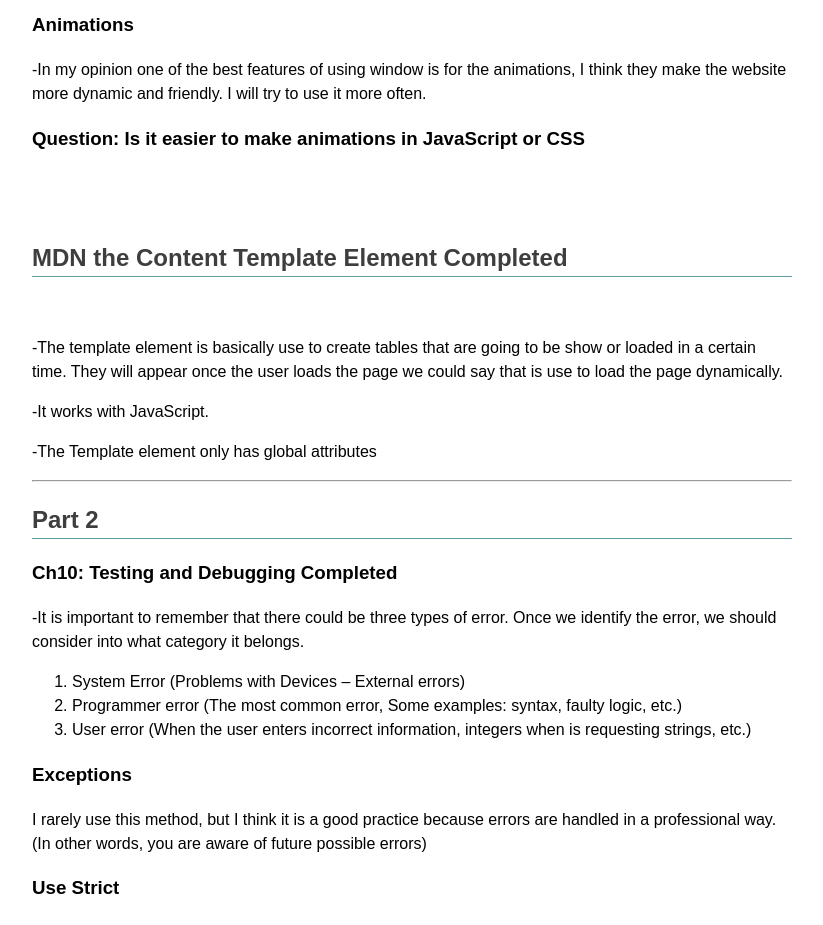
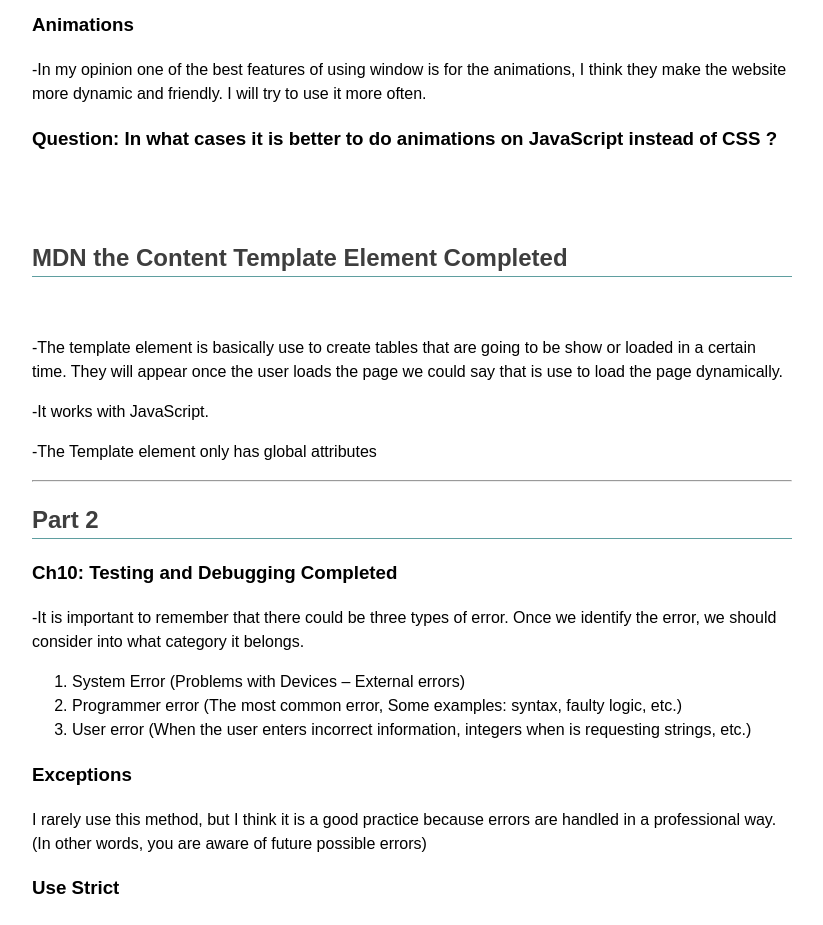
Before and after one commit to helamanrodrigues/Notes-From-WDD330, a plain HTML site: page w02.html in a window 1280 px wide. Shown: the part 940-1865 px from the top of the page, without its empty margins (228-1051 px from the left). Drawn offline with Linux system fonts and the light colour scheme.

Commit message:
doing a question

```diff
--- a/w02.html
+++ b/w02.html
@@ -44,7 +44,7 @@
         <p></p>-In my opinion one of the best features of using window is for the animations, I think they make the website more dynamic and friendly. I will try to use it more often.</p>
 
 
-        <h3>Question: Is it easier to make animations in JavaScript or CSS</h3>
+        <h3>Question: In what cases it is better to do animations on JavaScript instead of CSS ? </h3>
         <br><br>
         <h2>MDN the Content Template Element Completed</h2><br>
         <p>-The template element is basically use to create tables that are going to be show or loaded in a certain time. They will appear once the user loads the page we could say that is use to load the page dynamically. </p>
```
